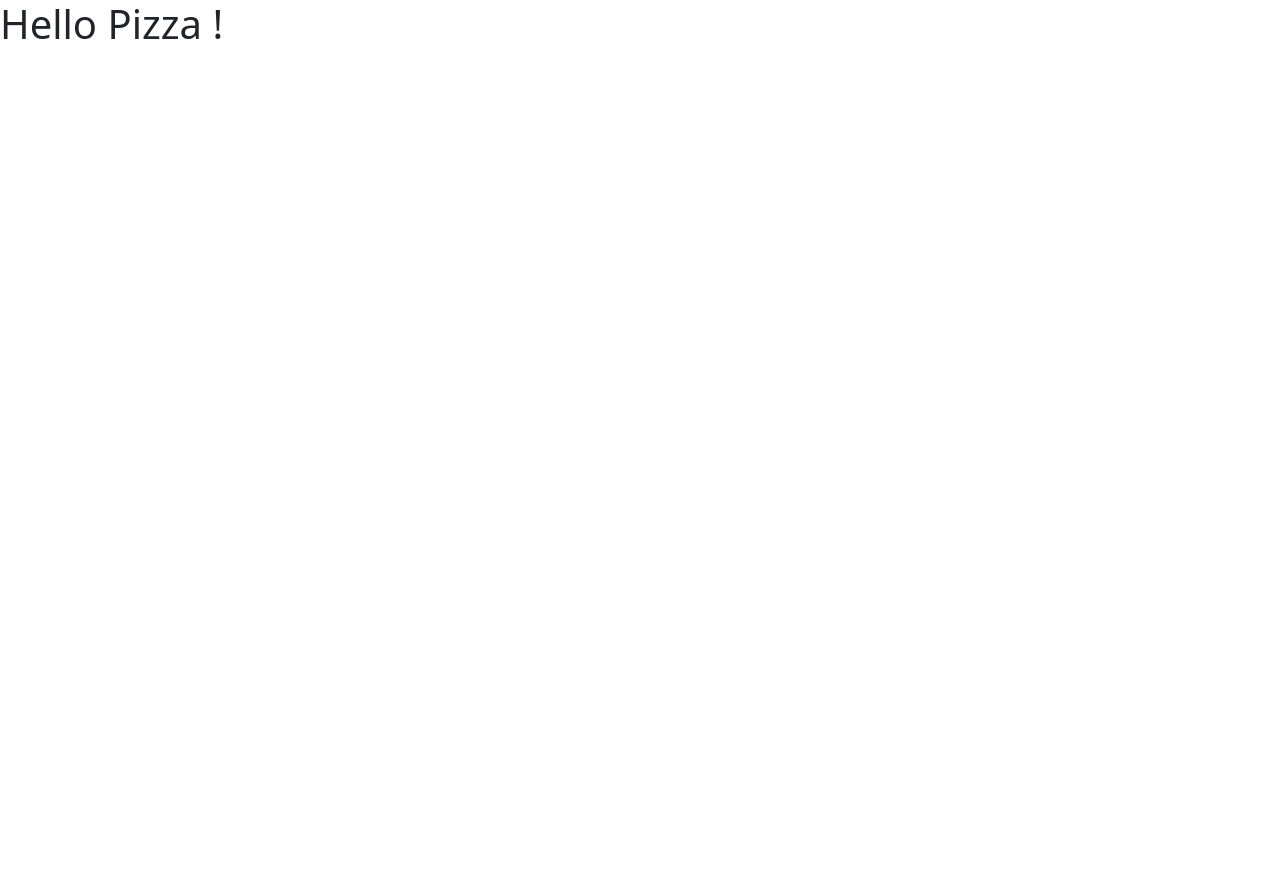
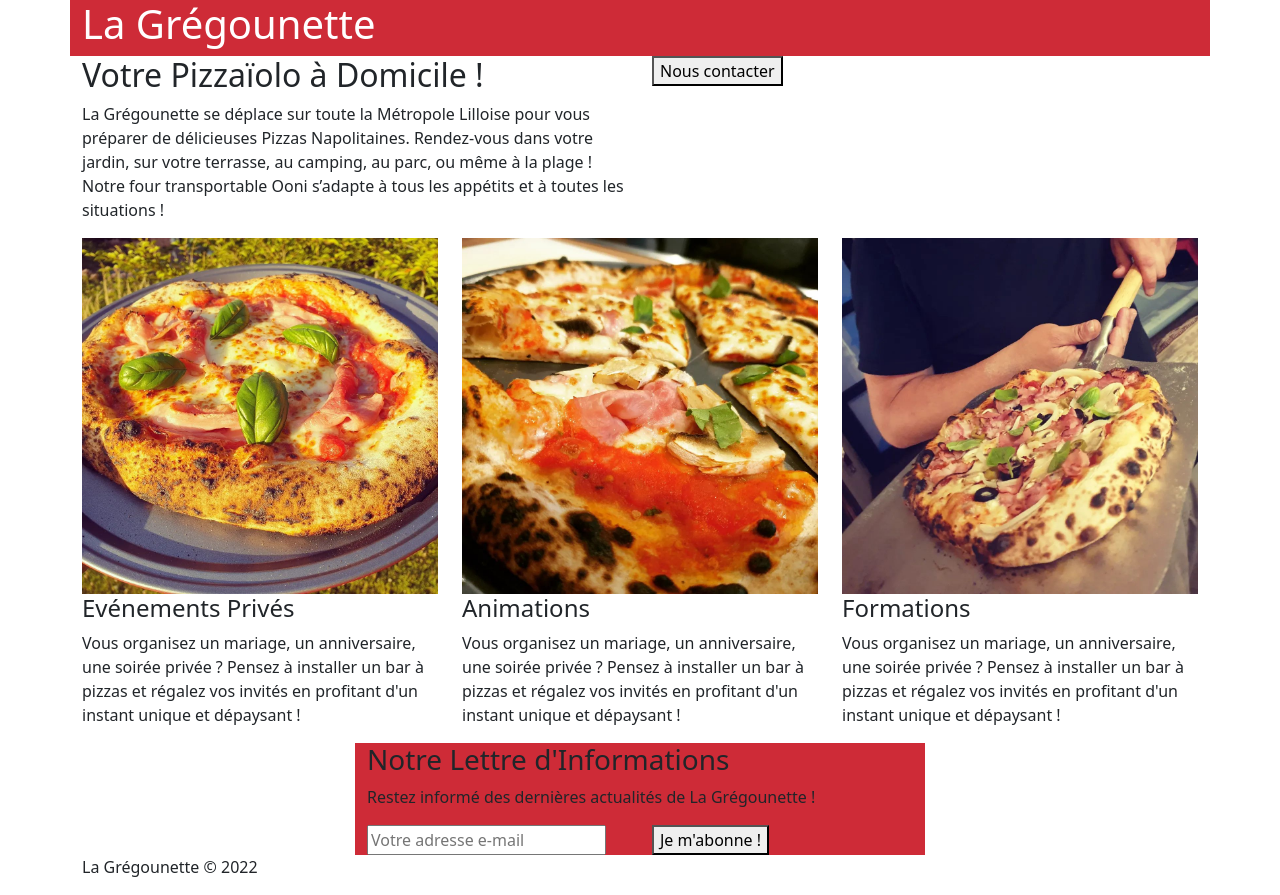
Before and after one commit to gedeho/lagregounette, a plain HTML site: page public/index.html in a window 1280 px wide. Before the commit the page ends 800 px from the top, so only its background shows below. Drawn offline with nearby package versions, Linux system fonts and the light colour scheme.

Commit message:
Insertion du contenu - Home Page

```diff
--- /dev/null
+++ b/public/css/styles.css
@@ -0,0 +1,6 @@
+.top{
+    background: #CE2B37;
+    }
+.top h1{
+    color: #FFF;
+}
--- a/public/index.html
+++ b/public/index.html
@@ -7,11 +7,81 @@
 
     <!-- Bootstrap CSS -->
     <link href="https://cdn.jsdelivr.net/npm/bootstrap@5.0.2/dist/css/bootstrap.min.css" rel="stylesheet" integrity="sha384-EVSTQN3/azprG1Anm3QDgpJLIm9Nao0Yz1ztcQTwFspd3yD65VohhpuuCOmLASjC" crossorigin="anonymous">
-
+    <link rel="stylesheet" href="css/styles.css">
+    <style ></style>
     <title>Hello, world!</title>
   </head>
   <body>
-    <h1>Hello Pizza !</h1>
+    <div class="container">
+    <div class="row">
+      <div class="col top">
+        <h1>La Grégounette</h1>
+      </div>
+
+    </div>
+    <div class="row entete">
+      <div class="col">
+        <h2>Votre Pizzaïolo à Domicile !</h2>
+        <p>La Grégounette se déplace sur toute la Métropole Lilloise pour vous préparer de délicieuses Pizzas Napolitaines.
+          Rendez-vous dans votre jardin, sur votre terrasse, au camping, au parc, ou même à la plage ! Notre four transportable Ooni s’adapte à tous les appétits et à toutes les situations !</p>
+      </div>
+      <div class="col">
+        <button>Nous contacter</button>
+      </div>
+
+    </div>
+    <div class="row row-cols-1 body">
+      <div class="col bloc-cartes">
+        <div class="row">
+          <div class="col-12 col-md-4">
+            <img src="img/img_004.jfif" width="100%"/>
+            <div class="row">
+              <h4>Evénements Privés</h4>
+              <p>Vous organisez un mariage, un anniversaire, une soirée privée ? Pensez à installer un bar à pizzas et régalez vos invités en profitant d'un instant unique et dépaysant !
+              </p>
+            </div>
+          </div>
+          <div class="col-12 col-md-4">
+            <img src="img/img_005.jfif" width="100%"/>
+            <div class="row">
+              <h4>Animations</h4>
+              <p>Vous organisez un mariage, un anniversaire, une soirée privée ? Pensez à installer un bar à pizzas et régalez vos invités en profitant d'un instant unique et dépaysant !
+              </p>
+            </div>
+          </div>
+          <div class="col-12 col-md-4">
+            <img src="img/img_006.jfif" width="100%"/>
+            <div class="row">
+              <h4>Formations</h4>
+              <p>Vous organisez un mariage, un anniversaire, une soirée privée ? Pensez à installer un bar à pizzas et régalez vos invités en profitant d'un instant unique et dépaysant !
+              </p>
+            </div>
+          </div>
+        </div>
+      </div>
+      <div class="col bloc-newsletter">
+        <div class="row justify-content-center">
+          <div class="col-12 col-md-6 top">
+            <h3>Notre Lettre d'Informations</h3>
+            <p>Restez informé des dernières actualités de La Grégounette !</p>
+            <div class="row">
+              <div class="col">
+                <input type="email" placeholder="Votre adresse e-mail" />
+              </div>
+              <div class="col">
+                <button>Je m'abonne !</button>
+              </div>
+            </div>
+          </div>
+        </div>
+      </div>
+    </div>
+
+    <div class="row footer">
+      <p>La Grégounette © 2022</p>
+    </div>
+
+    </div>
 
     <!-- Optional JavaScript; choose one of the two! -->
 
```
Also changed, not shown: public/img/img_004.jfif (added), public/img/img_005.jfif (added), public/img/img_006.jfif (added).
